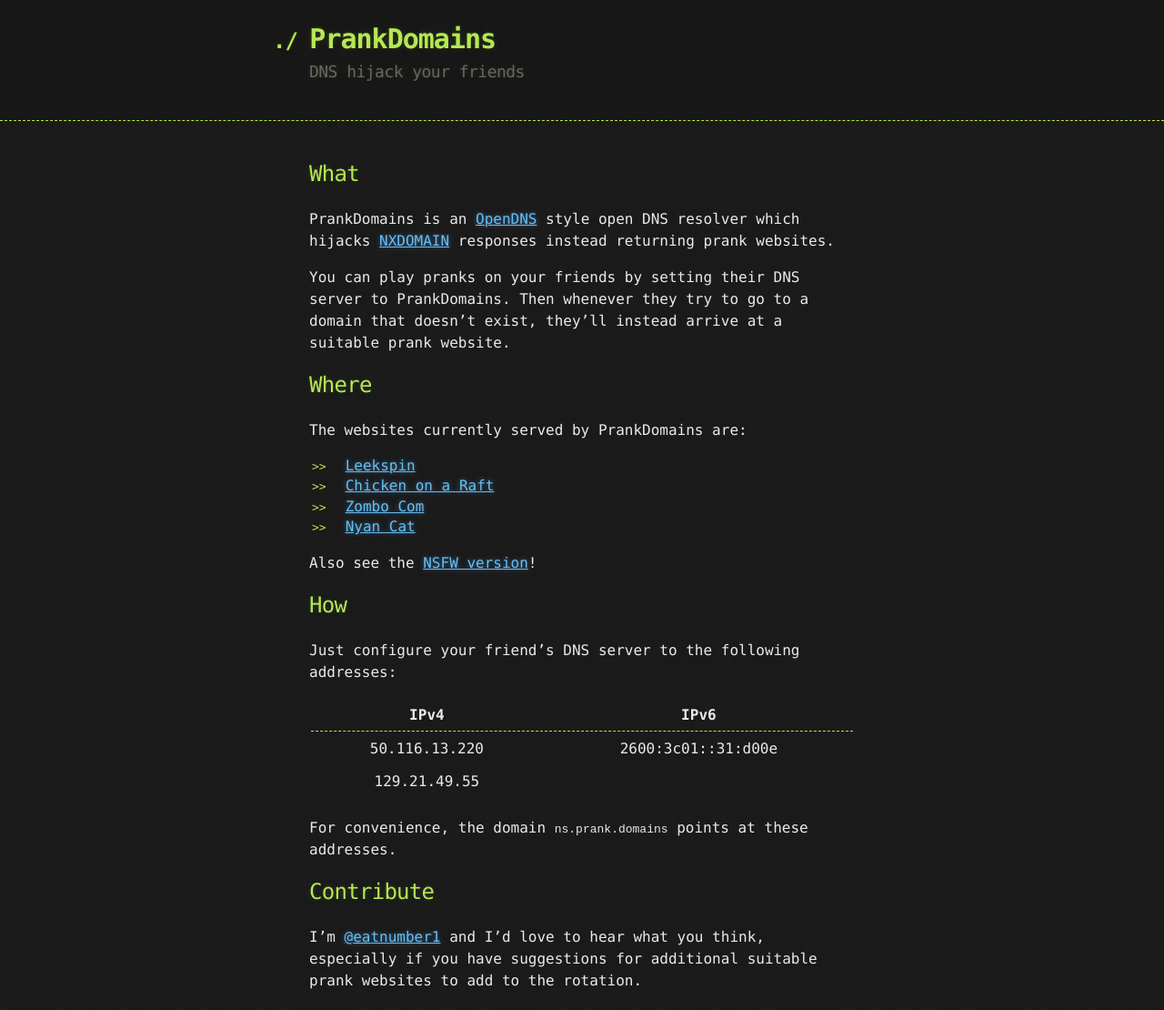
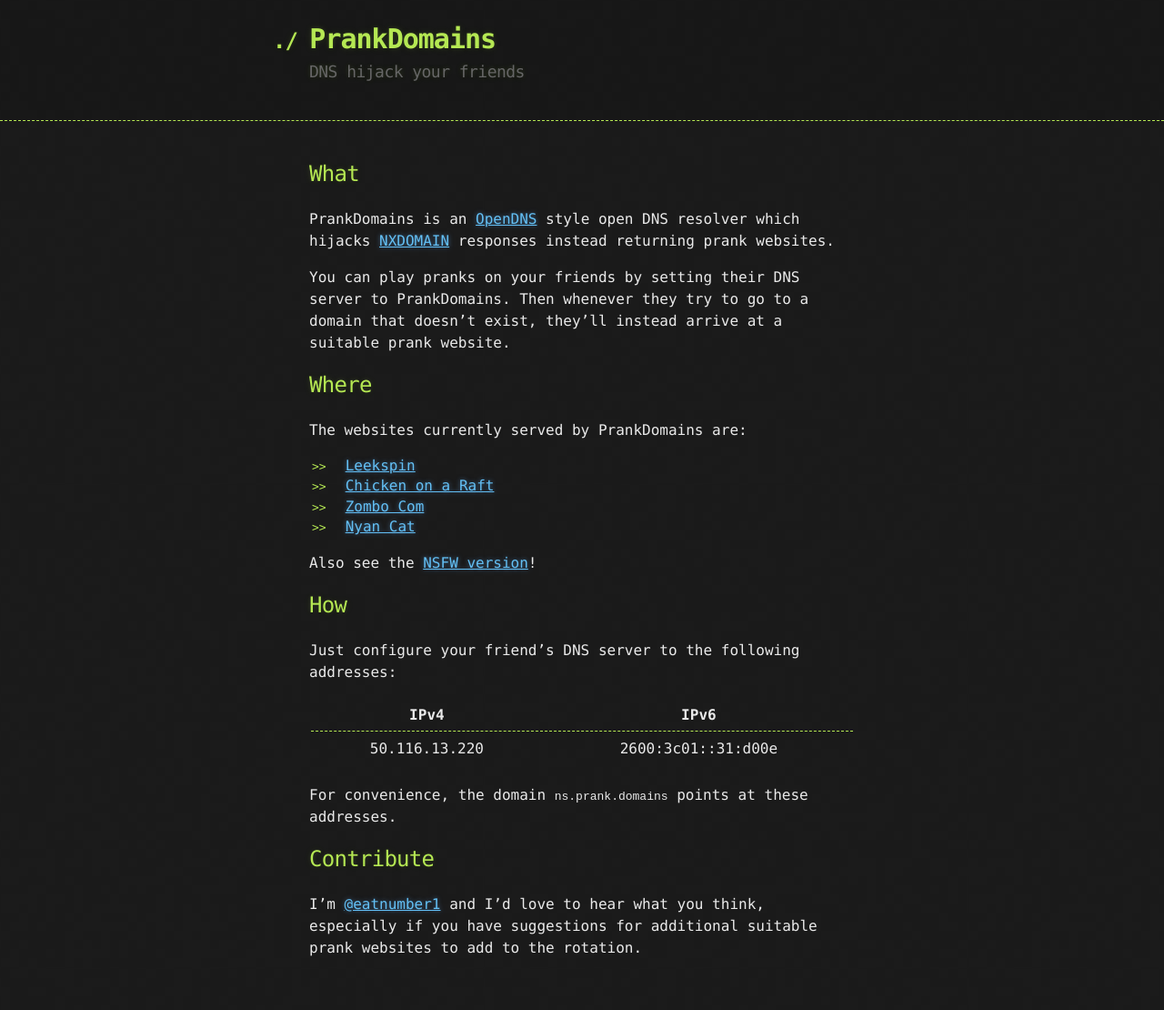
Before and after one commit to eatnumber1/prank.domains, a Jekyll site: the page built from index.markdown, in a window 1280 px wide. Shown: the whole page at 91% size. Built offline with Jekyll 4.4.1, drawn with Linux system fonts in a browser that asks for light colours; after the commit the page ends 1074 px from its top, so only the background shows below that.

Commit message:
Remove CSH from the dns servers.

```diff
--- a/index.markdown
+++ b/index.markdown
@@ -29,7 +29,6 @@ Just configure your friend's DNS server to the following addresses:
 |      IPv4     |        IPv6        |
 |:-------------:|:------------------:|
 | 50.116.13.220 | 2600:3c01::31:d00e |
-| 129.21.49.55  |                    |
 |---------------+--------------------|
 
 For convenience, the domain `ns.{{ site.domain }}` points at these addresses.
```
